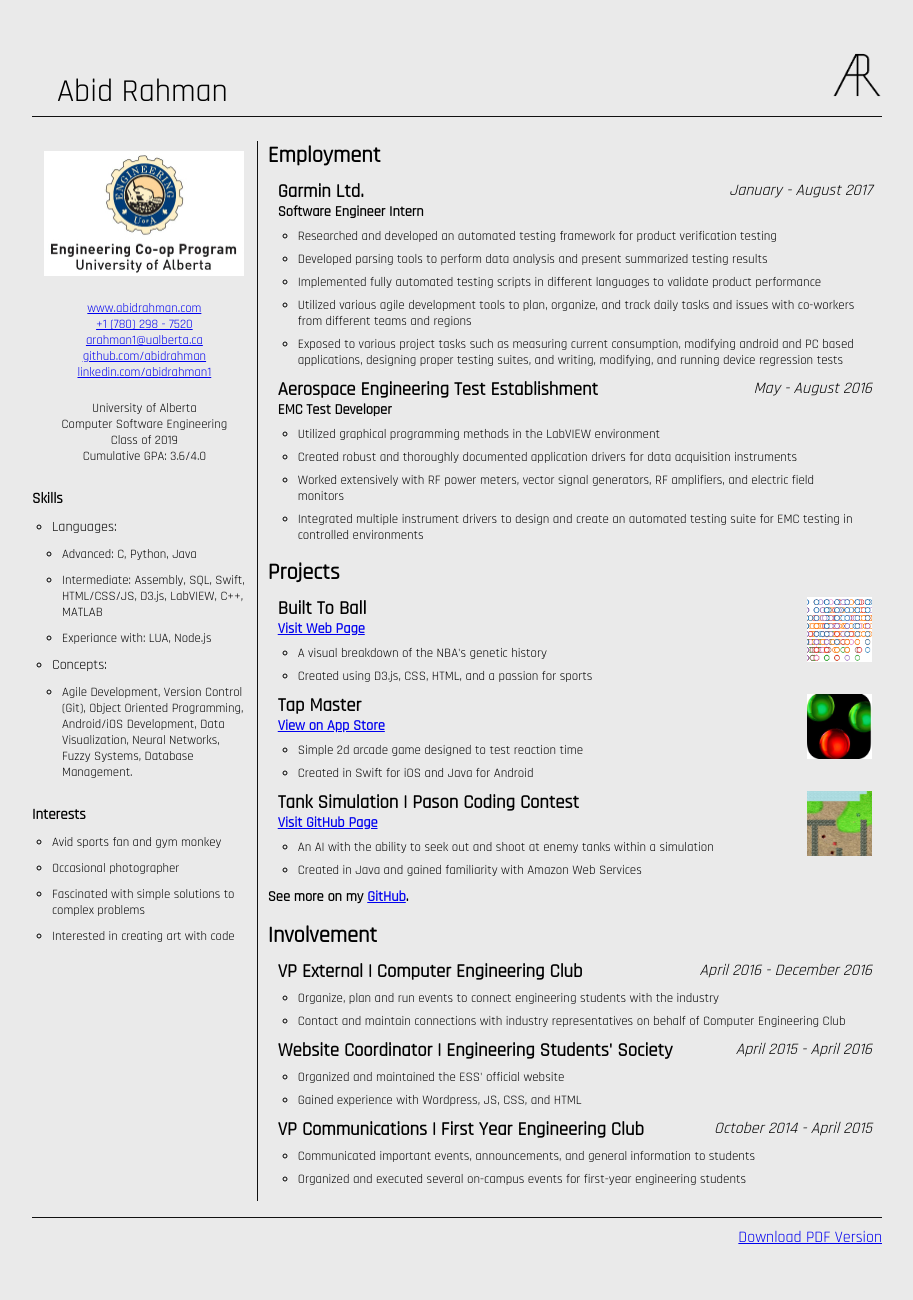
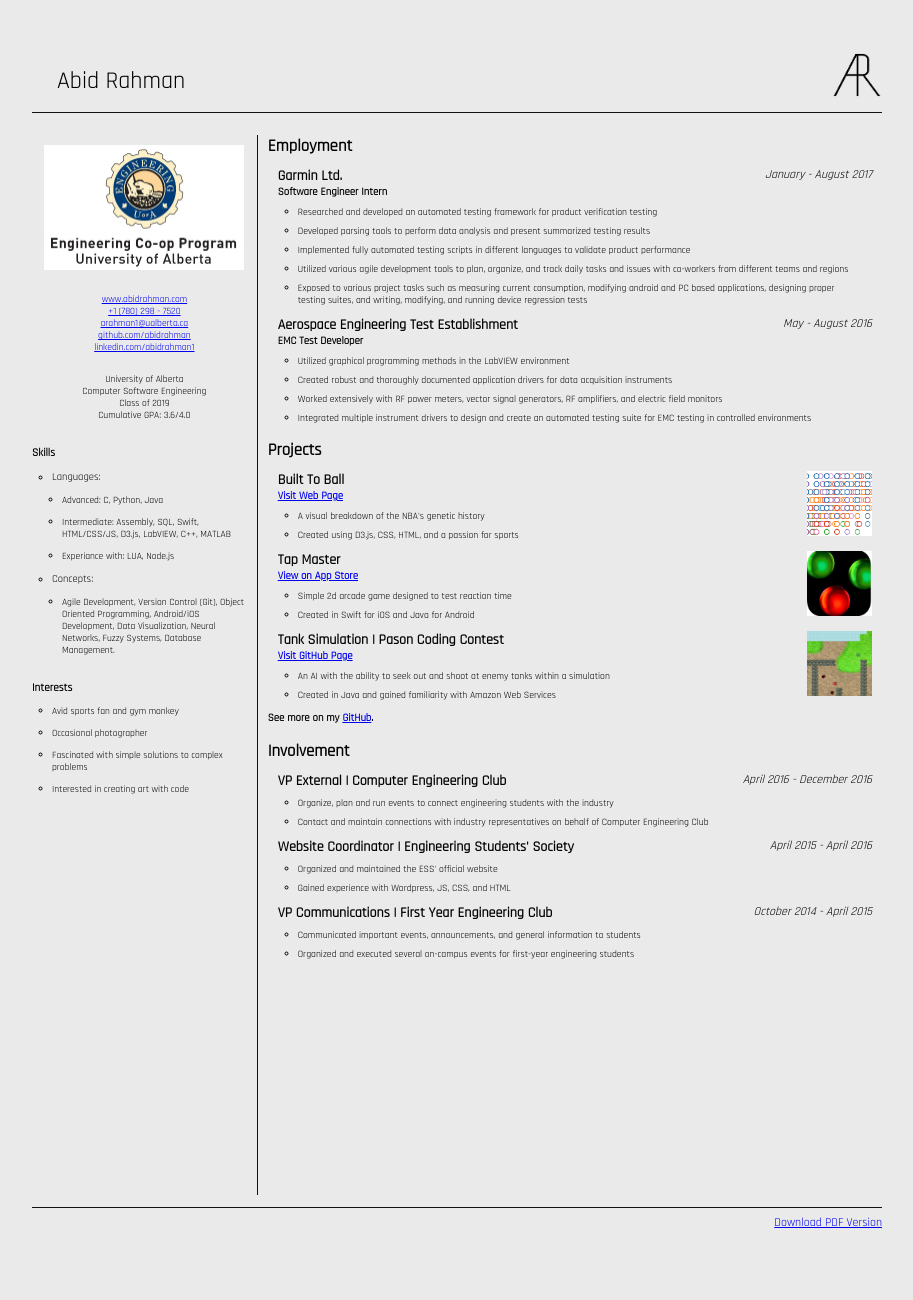
Before and after one commit to arjunkalburgi/abidrahman.github.io-1, a PHP site: page /resume/ in a window 1280 px wide. Shown: the whole page, without its empty margins (183-1096 px from the left). Run offline with PHP 8.4, Linux system fonts and the light colour scheme.

Commit message:
Another hail mary attempt to fix font size on mobile

```diff
--- a/resume/resume.css
+++ b/resume/resume.css
@@ -9,6 +9,12 @@ html {
     -webkit-text-size-adjust: none;
     -moz-text-size-adjust: none;
     -ms-text-size-adjust: none;
+}
+
+@media (min-width: 858px) {
+    html {
+        font-size: 12px;
+    }
 }
 
 body {
```
